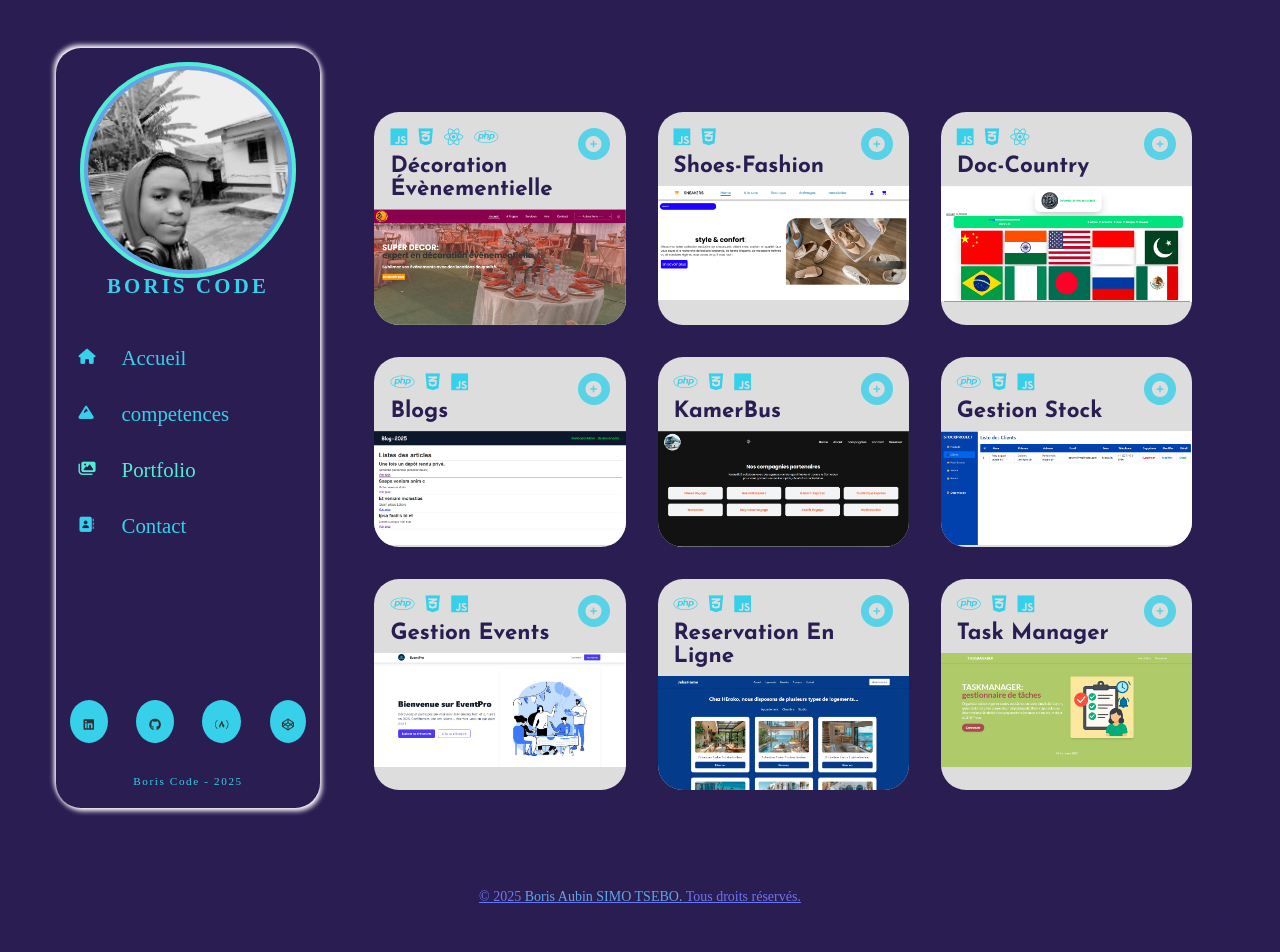
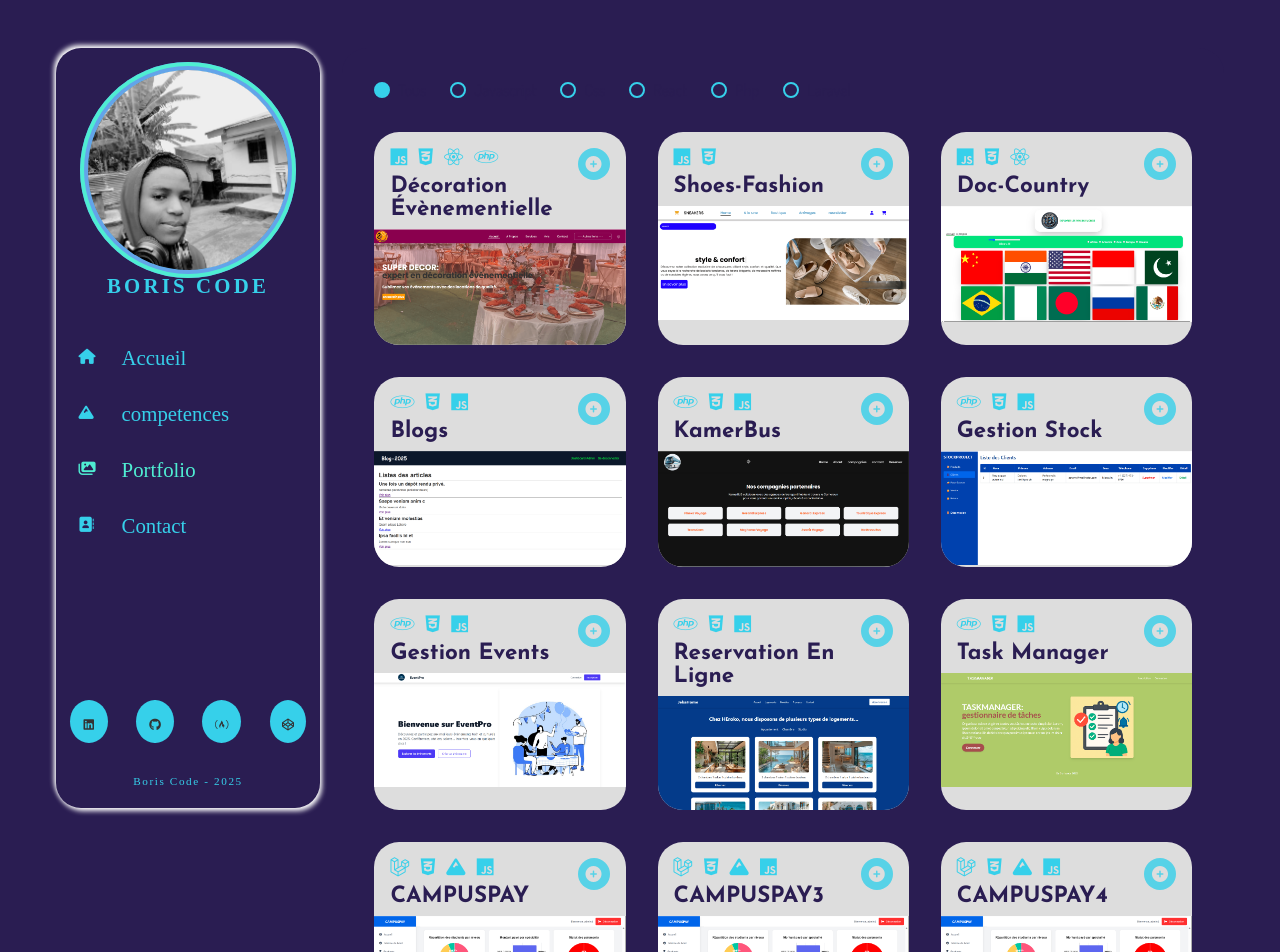
Before and after one commit to boris2442/my_cv_with_react, a React (Vite) app: page /portfolio in a window 1280 px wide. Shown: the top 952 px of the page. Built offline with nearby package versions, Linux system fonts and the light colour scheme; a web font is replaced by a local one.

Commit message:
debug listes des projets

```diff
--- a/src/components/data/portfolioData.jsx
+++ b/src/components/data/portfolioData.jsx
@@ -103,7 +103,7 @@ export const portfolioData = [
         Interface responsive, accessible sur tout type d’appareil.`,
         picture: './media/event.png'
     }
-    ,{
+    , {
         id: 8,
         name: 'Reservation en ligne',
         languages: ['javascript', 'css', 'Php'],
@@ -133,8 +133,8 @@ Consultation des créneaux disponibles selon la date, l’heure ou la destinatio
     }
 
 
-     ,{
-        id: 8,
+         , {
+            id: 9,
             name: 'Task Manager',
             languages: ['javascript', 'css', 'Php'],
             languagesIcons: ['fab fa-php', 'fab fa-css3-alt', 'fab fa-js'],
@@ -159,4 +159,41 @@ Notifications ou alertes pour les tâches proches de leur échéance (si implém
     `,
             picture: './media/task.png'
          }
+    ,
+    {
+        id: 10,
+        name: 'CAMPUSPAY',
+        languages: ['Laravel', 'Tailwind CSS', 'Alpine.JS', 'JavaScript'],
+        languagesIcons: ['fa-brands fa-laravel', 'fab fa-css3-alt', 'fa-solid fa-mountain', 'fab fa-js'],
+        source: 'https://github.com/boris2442/stage_project_dqp.git',
+        info: `CAMPUSPAY est une application web de gestion centralisée des frais universitaires, conçue pour automatiser les paiements, améliorer le suivi financier et simplifier les interactions entre les étudiants, les comptables et l’administration universitaire.
+
+`,
+        picture: './media/dashbadmin.png'
+    }
+    ,
+    {
+        id: 11,
+        name: 'CAMPUSPAY3',
+        languages: ['Laravel', 'css', 'Alpine.JS', 'JavaScript'],
+        languagesIcons: ['fa-brands fa-laravel', 'fab fa-css3-alt', 'fa-solid fa-mountain', 'fab fa-js'],
+        source: 'https://github.com/boris2442/stage_project_dqp.git',
+        info: `CAMPUSPAY est une application web de gestion centralisée des frais universitaires, conçue pour automatiser les paiements, améliorer le suivi financier et simplifier les interactions entre les étudiants, les comptables et l’administration universitaire.
+
+`,
+        picture: './media/dashbadmin.png'
+    }
+    ,
+    {
+        id: 12,
+        name: 'CAMPUSPAY4',
+        languages: ['Laravel', 'css', 'Alpine.JS', 'JavaScript'],
+        languagesIcons: ['fa-brands fa-laravel', 'fab fa-css3-alt', 'fa-solid fa-mountain', 'fab fa-js'],
+        source: 'https://github.com/boris2442/stage_project_dqp.git',
+        info: `CAMPUSPAY est une application web de gestion centralisée des frais universitaires, conçue pour automatiser les paiements, améliorer le suivi financier et simplifier les interactions entre les étudiants, les comptables et l’administration universitaire.
+
+`,
+        picture: './media/dashbadmin.png'
+    }
+
 ]
--- a/src/components/portfolio/ProjectList.jsx
+++ b/src/components/portfolio/ProjectList.jsx
@@ -1,57 +1,121 @@
-import React, { Component } from 'react'
+// import React, { Component } from 'react'
+// import Project from './project';
+// import { portfolioData } from '../data/PortfolioData';
+// class ProjectList extends Component {
+//     state = {
+//         projects: portfolioData,
+//         radios: [
+//             { id: 1, value: "javascript" },
+//             { id: 2, value: "css" },
+//             { id: 3, value: "react" },
+//             { id: 4, value: "php" },
+//             { id: 5, value: "laravel" }
+
+
+//         ],
+//         selectedRadio: 'javascript'
+//     };
+//     handleRadio = (event) => {
+//         // console.log(event.target.value)
+//         let radio = event.target.value;
+//         this.setState({ selectedRadio: radio })
+
+//     }
+
+//     render() {
+//         let { projects, radios, selectedRadio } = this.state;
+//         return (
+//             <div className='portfolioContent'>
+//                 <ul className="radioDisplay">
+//                     {
+//                         radios.map((radio) => {
+//                             <li key={radio.id}>
+//                                 <input type="radio" name="" id={radio.value} checked={radio.value === selectedRadio} value={radio.value} onChange={this.handleRadio} />
+//                                 <label htmlFor={radio.value} >{radio.value}</label>
+//                             </li>
+//                         })
+//                     }
+//                 </ul>
+
+//                 <div className="projects">
+//                     {
+
+//                         projects
+//                             .filter(item => item.languages.includes(selectedRadio)).map(item => {
+//                                 return (
+//                                     <Project
+//                                         key={item.id}
+//                                         item={item}
+//                                     />
+//                                 )
+//                             })
+//                     }
+//                 </div>
+//             </div>
+//         )
+//     }
+// }
+
+// export default ProjectList
+
+
+
+import React, { Component } from 'react';
 import Project from './project';
 import { portfolioData } from '../data/PortfolioData';
+
 class ProjectList extends Component {
   state = {
     projects: portfolioData,
     radios: [
+      { id: 0, value: "tous" },
       { id: 1, value: "javascript" },
       { id: 2, value: "css" },
       { id: 3, value: "react" },
-            { id: 4, value: "php" }
+      { id: 4, value: "php" },
+      { id: 5, value: "laravel" }
+    ],
+    selectedRadio: 'tous'
+  };
 
-
-        ],
-        selectedRadio: 'javascript'
-    };
   handleRadio = (event) => {
-        // console.log(event.target.value)
-        let radio = event.target.value;
-        this.setState({ selectedRadio: radio })
-
+    this.setState({ selectedRadio: event.target.value });
   }
 
   render() {
-        let { projects, radios, selectedRadio } = this.state;
+    const { projects, radios, selectedRadio } = this.state;
+
     return (
       <div className='portfolioContent'>
         <ul className="radioDisplay">
-                    {
-                        radios.map((radio) => {
+          {radios.map((radio) => (
             <li key={radio.id}>
-                                <input type="radio" name="" id={radio.value} checked={radio.value === selectedRadio} value={radio.value} onChange={this.handleRadio} />
-                                <label htmlFor={radio.value} >{radio.value}</label>
+              <input
+                type="radio"
+                id={radio.value}
+                checked={radio.value === selectedRadio}
+                value={radio.value}
+                onChange={this.handleRadio}
+              />
+              <label htmlFor={radio.value}>{radio.value}</label>
             </li>
-                        })
-                    }
+          ))}
         </ul>
+
         <div className="projects">
           {
-
             projects
-                            .filter(item => item.languages.includes(selectedRadio)).map(item => {
-                                return (
-                                    <Project
-                                        key={item.id}
-                                        item={item}
-                                        />
+              .filter(item =>
+                selectedRadio === "tous" || item.languages.includes(selectedRadio)
               )
-                            })
+              .map(item => (
+                <Project key={item.id} item={item} />
+              ))
           }
         </div>
       </div>
-        )
+    );
   }
 }
 
-export default ProjectList
+export default ProjectList;
```
Also changed, not shown: public/media/dashbadmin.png (added). Lines whose indentation alone changed are shown as unchanged.
